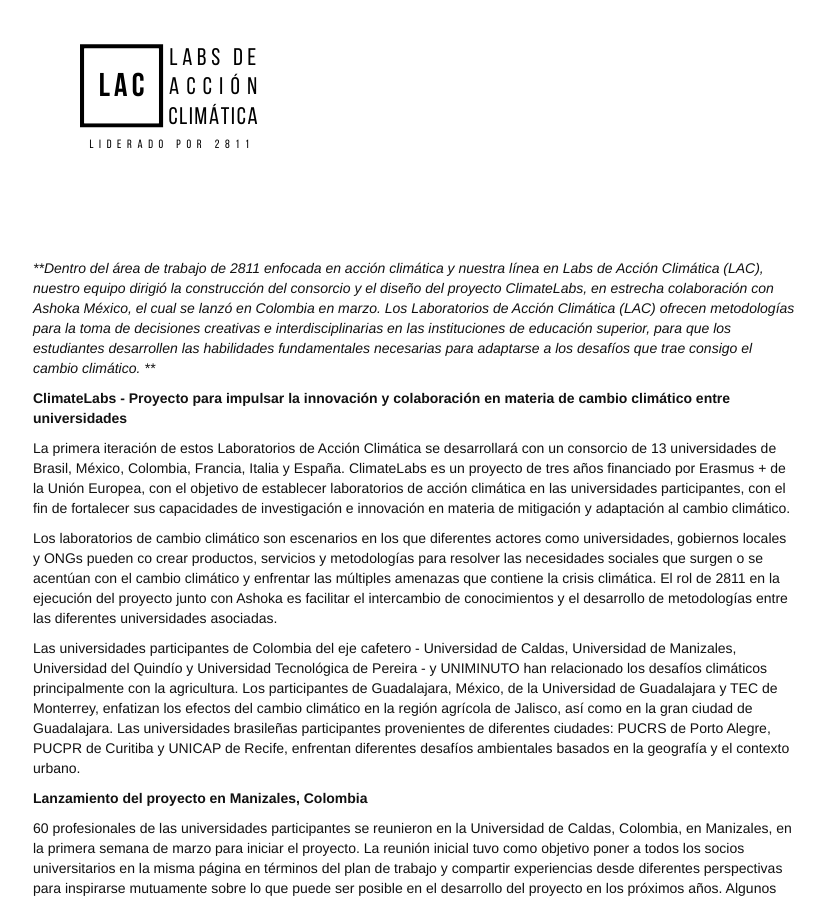
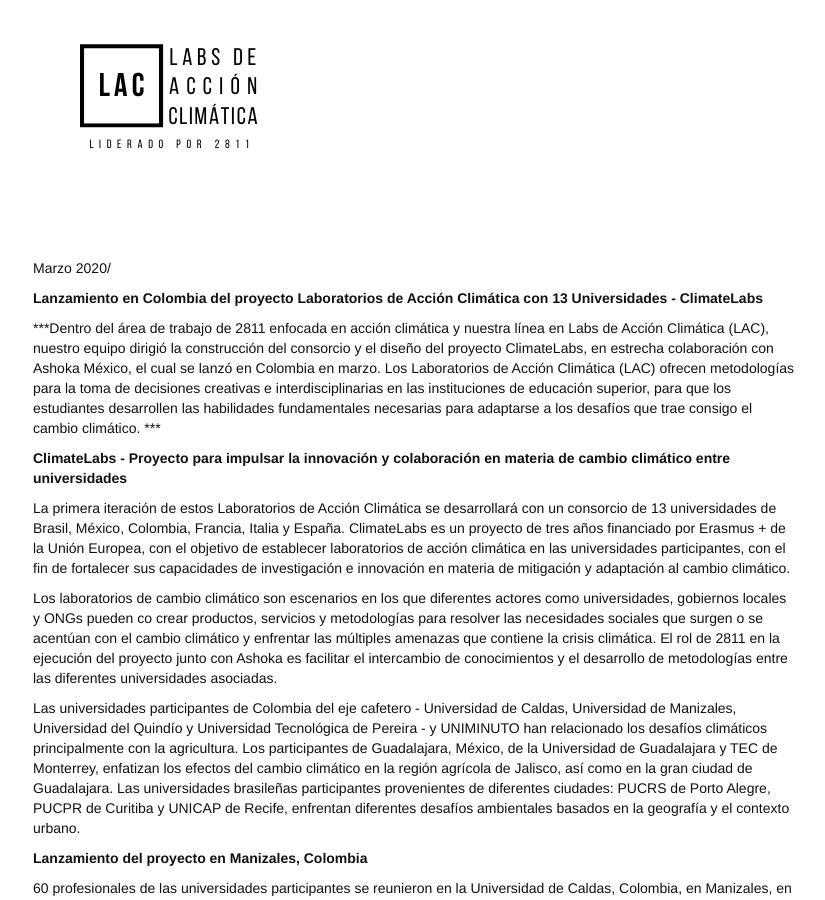
Before and after one commit to 2811Chile/2811Chile.github.io, a Jekyll site: the page built from _posts/2020-04-30-lanzamiento-climatelabs.markdown, in a window 1280 px wide and 900 px high, scrolled down 394 px. Shown: the whole window, without its empty margins (147-972 px from the left). Built offline with Jekyll 4.4.1, drawn with Linux system fonts in a browser that asks for light colours; nearby versions of some CDN libraries; some web fonts are replaced; our own code applies the rules of GitHub Pages for plain Markdown files; some of the changed text lies outside the part shown.

Commit message:
Updated Lanzamiento Climatelabs

```diff
--- a/_posts/2020-04-30-lanzamiento-climatelabs.markdown
+++ b/_posts/2020-04-30-lanzamiento-climatelabs.markdown
@@ -10,7 +10,13 @@
 
 ![Logos Labs 2811 (6)-d125e7.png](/uploads/Logos%20Labs%202811%20(6)-d125e7.png)
 
-***Dentro del área de trabajo de 2811 enfocada en acción climática y nuestra línea en Labs de Acción Climática (LAC), nuestro equipo dirigió la construcción del consorcio y el diseño del proyecto ClimateLabs, en estrecha colaboración con Ashoka México, el cual se lanzó en Colombia en marzo. Los Laboratorios de Acción Climática (LAC) ofrecen metodologías para la toma de decisiones creativas e interdisciplinarias en las instituciones de educación superior, para que los estudiantes desarrollen las habilidades fundamentales necesarias para adaptarse a los desafíos que trae consigo el cambio climático. ***
+Marzo 2020/
+
+**Lanzamiento en Colombia del proyecto Laboratorios de Acción Climática con 13 Universidades - ClimateLabs**
+
+<!--mas-->
+
+\*\*\*Dentro del área de trabajo de 2811 enfocada en acción climática y nuestra línea en Labs de Acción Climática (LAC), nuestro equipo dirigió la construcción del consorcio y el diseño del proyecto ClimateLabs, en estrecha colaboración con Ashoka México, el cual se lanzó en Colombia en marzo. Los Laboratorios de Acción Climática (LAC) ofrecen metodologías para la toma de decisiones creativas e interdisciplinarias en las instituciones de educación superior, para que los estudiantes desarrollen las habilidades fundamentales necesarias para adaptarse a los desafíos que trae consigo el cambio climático. \*\*\*
 
 **ClimateLabs - Proyecto para impulsar la innovación y colaboración en materia de cambio climático entre universidades**
 
@@ -24,6 +30,6 @@
 
 60 profesionales de las universidades participantes se reunieron en la Universidad de Caldas, Colombia, en Manizales, en la primera semana de marzo para iniciar el proyecto. La reunión inicial tuvo como objetivo poner a todos los socios universitarios en la misma página en términos del plan de trabajo y compartir experiencias desde diferentes perspectivas para inspirarse mutuamente sobre lo que puede ser posible en el desarrollo del proyecto en los próximos años. Algunos talleres inspiradores también tuvieron lugar en la Planta de Bioprocesos de la Universidad de Caldas y el Jardín Botánico de la misma universidad. También se llevó a cabo una “sembratón" para compensar las emisiones de carbono causadas por los viajes de los equipos al lanzamiento del proyecto.
 
-***En 2811, promovemos la integración de la acción climática y la innovación a nivel institucional, capacitando a los académicos, profesionales y ciudadanos que nos conducirán a un futuro climático justo y una economía baja en carbono. Recientemente hemos ampliado la idea de Labs de Acción Climática - LAC en África Oriental y esperamos asociarnos con más universidades y organizaciones para crear un mayor impacto en este campo. Si está interesado en estructurar un LAC en su universidad, organización o empresa, o desea obtener más información sobre el proyecto de ClimateLabs, contáctenos en info@2811.cl. ***\
+\*\*\*En 2811, promovemos la integración de la acción climática y la innovación a nivel institucional, capacitando a los académicos, profesionales y ciudadanos que nos conducirán a un futuro climático justo y una economía baja en carbono. Recientemente hemos ampliado la idea de Labs de Acción Climática - LAC en África Oriental y esperamos asociarnos con más universidades y organizaciones para crear un mayor impacto en este campo. Si está interesado en estructurar un LAC en su universidad, organización o empresa, o desea obtener más información sobre el proyecto de ClimateLabs, contáctenos en info@2811.cl. \*\*\*\\
 
-\
+\\
```
